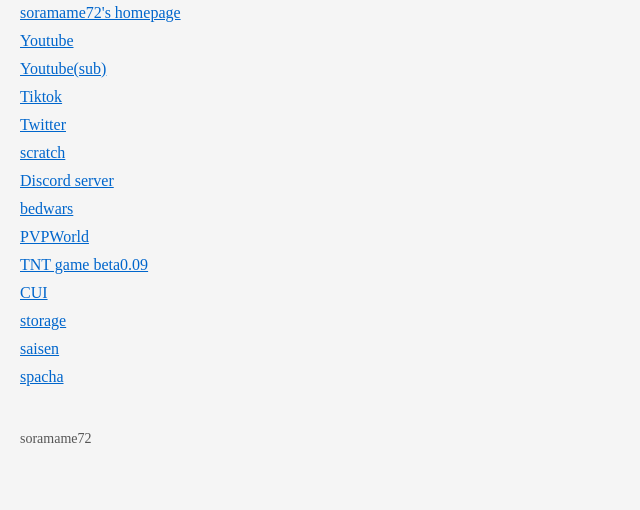
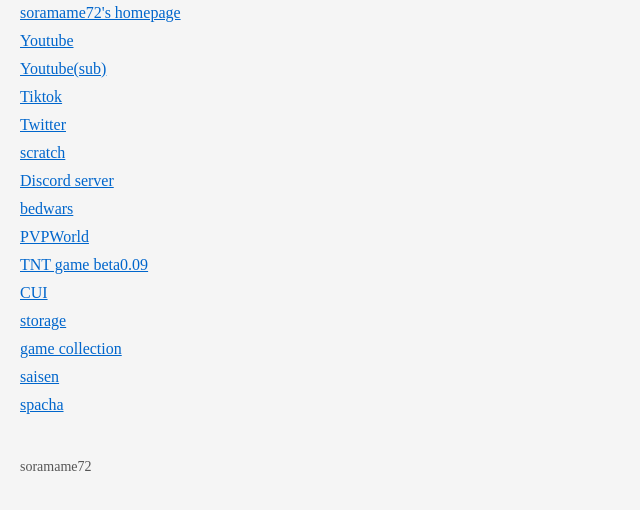
Before and after one commit to soramame72-link/soramame72-link.github.io, a plain HTML site: page index.html in a window 1280 px wide. Shown: the part 78-588 px from the top of the page, without its empty margins (0-640 px from the left). Drawn offline with Linux system fonts and the light colour scheme.

Commit message:
Update index.html

```diff
--- a/index.html
+++ b/index.html
@@ -77,6 +77,9 @@
   </div>
   <div class="version">
     <a href="https://soramame72-storage.github.io" target="blank">storage</a>
+    </div>
+  <div class="version">
+    <a href="https://soramame72-game.github.io" target="blank">game collection</a>
   </div>
   <div class="version">
     <a href="https://soramame72-saisen.github.io" target="blank">saisen</a>
```
